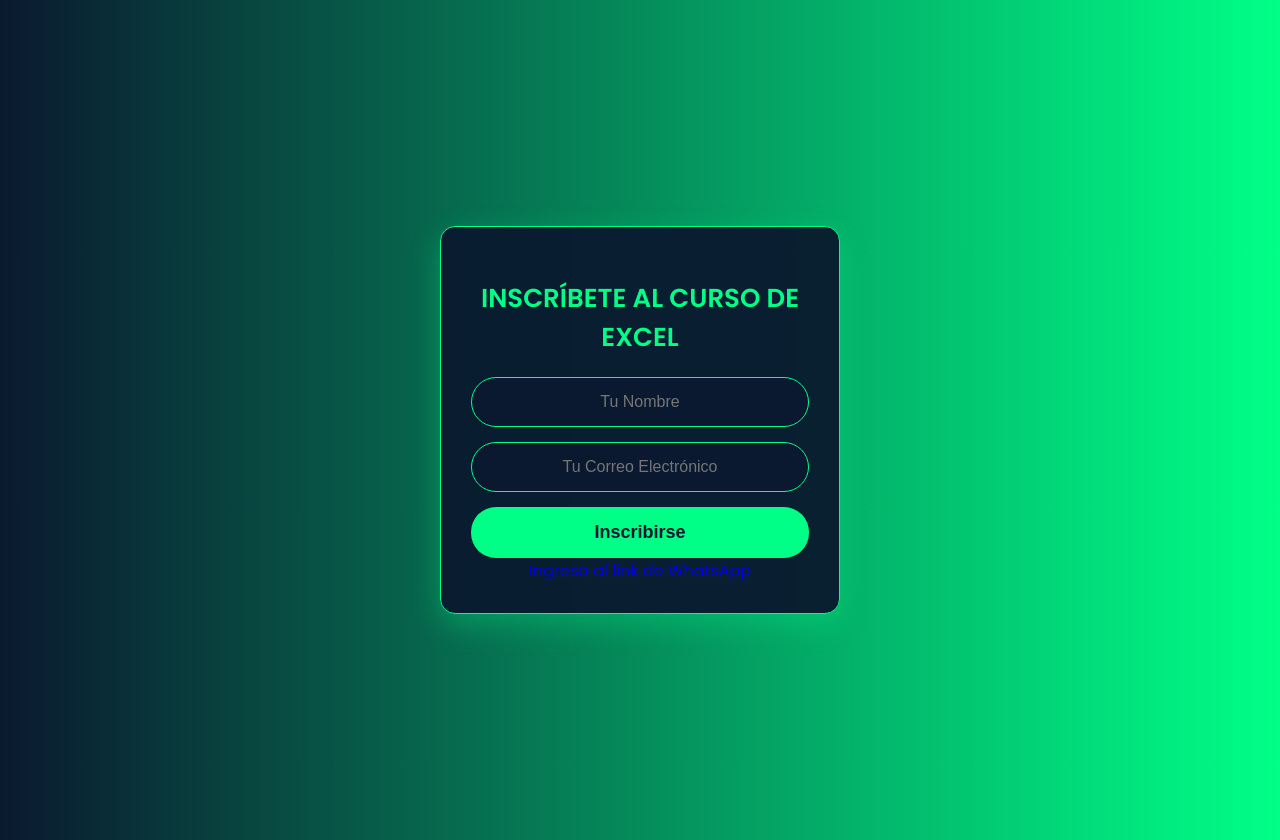
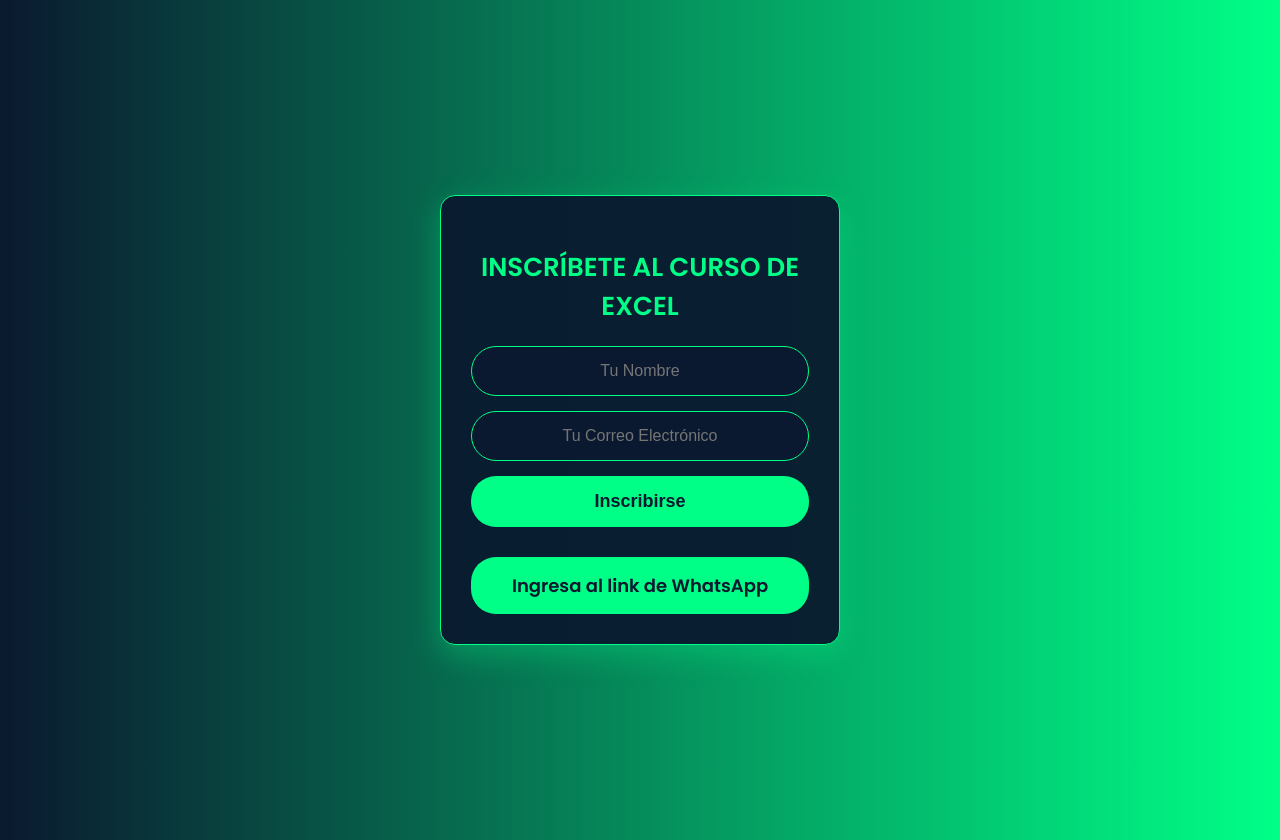
Before and after one commit to Erick-Abad/Formulario, a website: page index.html in a window 1280 px wide. Drawn offline with Linux system fonts and the light colour scheme.

Commit message:
Centrando correctamente el botón de WhatsApp

```diff
--- a/public/styles.css
+++ b/public/styles.css
@@ -61,11 +61,36 @@
     font-weight: bold;
     width: 100%;
     transition: 0.3s;
+    margin-bottom: 15px;
 }
 
 .btn:hover {
     background: #00d674;
 }
+
+/* Estilo para el botón de WhatsApp */
+.whatsapp-link {
+    display: block;
+    text-align: center;
+    background: #00ff87;
+    color: #0a192f;
+    border: none;
+    padding: 15px;
+    cursor: pointer;
+    border-radius: 25px;
+    font-size: 18px;
+    font-weight: bold;
+    width: 100%;
+    text-decoration: none;
+    transition: 0.3s;
+    margin-top: 15px;
+    box-sizing: border-box;
+}
+
+.whatsapp-link:hover {
+    background: #00d674;
+}
+
 
 /* Responsividad */
 @media (max-width: 768px) {
```
